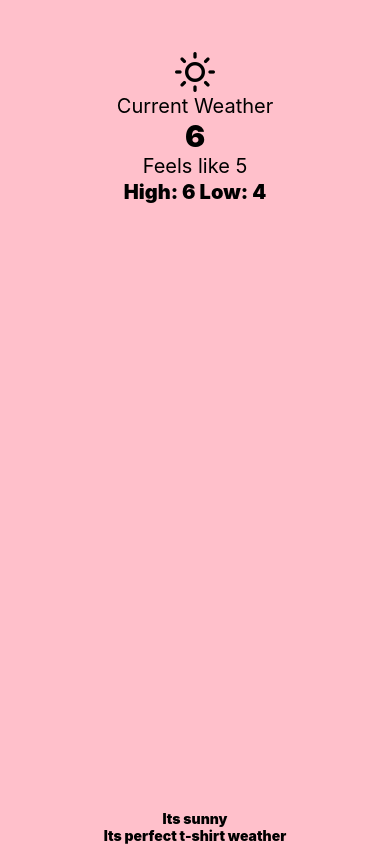
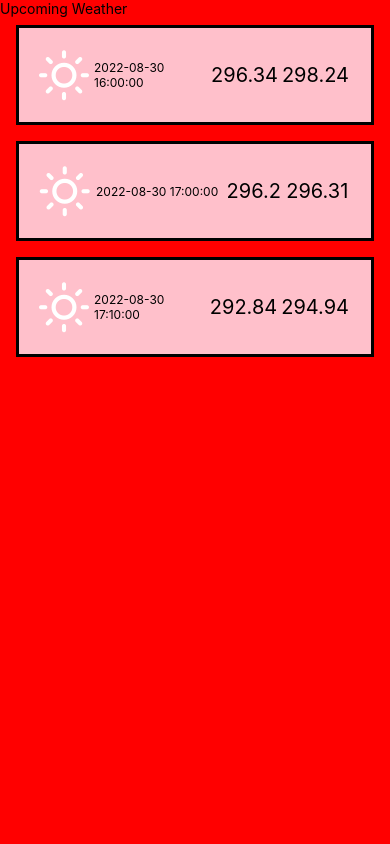
Before and after one commit to Meenalsolanki220397/WeatherApp, a React Native app: screen / in a window 390 px wide. Built offline with nearby package versions, Linux system fonts and the light colour scheme.

Commit message:
Flatlist added to component

```diff
--- a/App.js
+++ b/App.js
@@ -1,11 +1,13 @@
 import React from 'react'
 import { View, StyleSheet } from 'react-native'
-import CurrentWeather from './src/components/CurrentWeather'
+//import CurrentWeather from './src/components/CurrentWeather'
+import UpcomingWeather from './src/components/UpcomingWeather'
 
 const App = () => {
   return (
     <View style={style.container}>
-      <CurrentWeather />
+      {/* <CurrentWeather /> */}
+      <UpcomingWeather />
     </View>
   )
 }
--- /dev/null
+++ b/src/components/UpcomingWeather.js
@@ -0,0 +1,110 @@
+/* eslint-disable prettier/prettier */
+import React from 'react'
+import { SafeAreaView, View, Text, StyleSheet, FlatList, StatusBar } from 'react-native'
+import { Feather } from '@expo/vector-icons'
+const DATA =
+
+    [
+        {
+            'main': {
+                'temp_min': 296.34,
+                'temp_max': 298.24,
+            },
+            'weather': [
+                {
+                    'description': 'light rain',
+                }
+            ],
+            'dt_txt': '2022-08-30 16:00:00'
+        },
+        {
+            'main': {
+                'temp_min': 296.2,
+                'temp_max': 296.31,
+            },
+            'weather': [
+                {
+                    'description': 'light rain',
+                }
+            ],
+            'dt_txt': '2022-08-30 17:00:00'
+        },
+        {
+            'main': {
+                'temp_min': 292.84,
+                'temp_max': 294.94,
+            },
+            'weather': [
+                {
+                    'description': 'light rain'
+                }
+            ],
+            'dt_txt': '2022-08-30 17:10:00'
+        }]
+
+// single item in lst to be rendered will follow this format
+const Item = (props) => {
+    const { dt_txt, min, max, condition } = props // destructering props
+    return (
+        <View style={style.item}>
+            <Feather name={'sun'} size={50} color={'white'} />
+            <Text style={style.date}>{dt_txt}</Text>
+            <Text style={style.temp}>{min}</Text>
+            <Text style={style.temp}>{max}</Text>
+
+        </View>
+    )
+}
+
+const UpcomingWeather = () => {
+
+    // making custom render function which is passed to flat list
+    const render = ({ item }) => {
+        return (
+            <Item dt_txt={item.dt_txt} min={item.main.temp_min}
+                max={item.main.temp_max} condition={item.weather[0].description} />
+        )
+    }
+    return (
+        <SafeAreaView style={style.wrapper}>
+            <View>
+                <Text>Upcoming Weather</Text>
+                <FlatList
+                    data={DATA}
+                    // renderItem accepts call back function which iterates
+                    // over item and return some JSX
+                    renderItem={render}
+                    keyExtractor={(item) => item.dt_txt}
+                />
+            </View>
+        </SafeAreaView>
+    )
+}
+
+const style = StyleSheet.create({
+    wrapper: {
+        flex: 1,
+        backgroundColor: 'red',
+        marginTop: StatusBar.currentHeight || 0
+    },
+    item: {
+        padding: 20,
+        marginVertical: 8,
+        marginHorizontal: 16,
+        flexDirection: 'row',
+        justifyContent: 'space-around',
+        alignItems: 'center',
+        backgroundColor: 'pink',
+        borderWidth: 3
+    },
+    temp: {
+        fontSize: 20,
+        padding: 2
+    },
+    date: {
+        padding: 5,
+        fontSize: 12
+    }
+})
+
+export default UpcomingWeather
```
